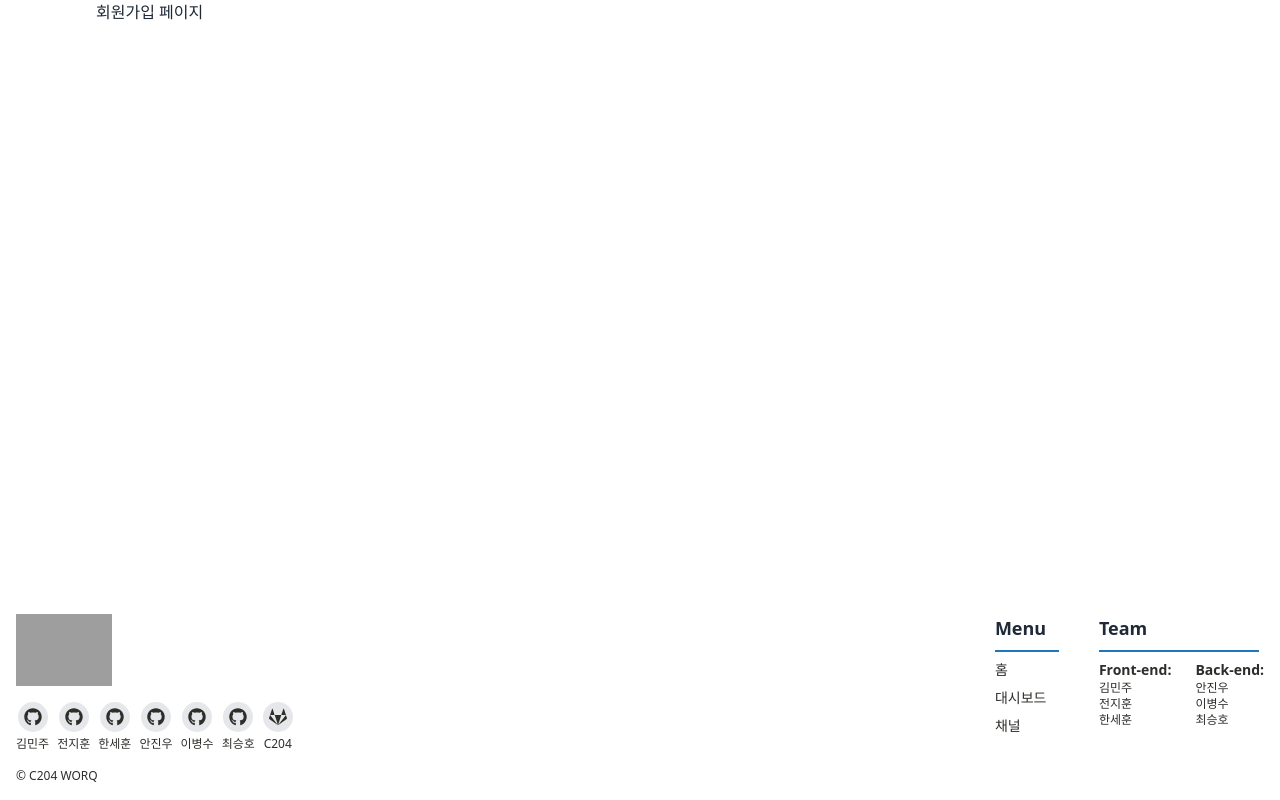
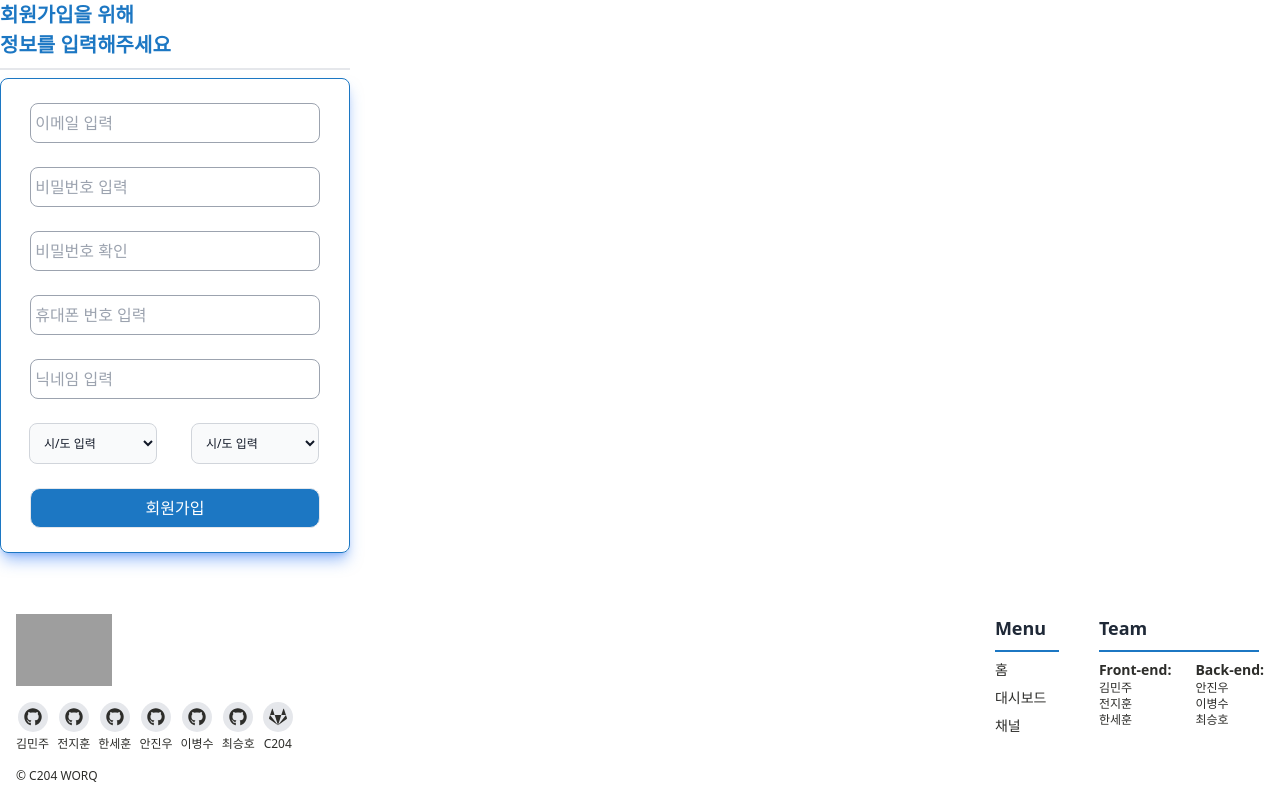
Before and after one commit to wjswlgnsdlqslek/SSAFY_C204, a React (Create React App) app in the folder frontend/: page /signup in a window 1280 px wide. Built offline with nearby package versions, Linux system fonts and the light colour scheme; no server answers; grey boxes are pictures that could not be loaded.

Commit message:
feat: 회원가입 form 구현 완료

```diff
--- /dev/null
+++ b/frontend/src/components/Signup/Signup.jsx
@@ -0,0 +1,15 @@
+import { useState } from "react";
+
+const [id, setId] = useState('');
+const [password, setPassword] = useState('');
+const [confirm, setConfirm] = useState('');
+const [phone, setPhone] = useState('');
+const [nickname, setNickname] = useState('');
+
+
+const [idError, setIdError] = useState('');
+const [passwordError, setPasswordError] = useState('');
+const [ConfirmError, setConfirmError] = useState('');
+
+const [isIdCheck, setIsIdcheck] = useState(false);
+const [isIdAvailable, setIsIdAvailable] = useState(false);
--- a/frontend/src/pages/SignupPage.jsx
+++ b/frontend/src/pages/SignupPage.jsx
@@ -1,5 +1,42 @@
+import { Fragment } from "react";
+
 function SignupPage() {
-  return <div className="px-24">회원가입 페이지</div>;
+  return (
+    <>
+            <div className="">
+                <div className="text-[#1c77c3] text-[20px] font-bold font-['Noto Sans']">
+                    회원가입을 위해<br/>정보를 입력해주세요
+                </div>
+                <div className="w-[350px] [h-0px] mt-2 mb-2 border border-gray-200 "></div>
+                <div className="text-center">
+                    <form className="w-[350px] border border-[#1c77c3] rounded-lg shadow-lg shadow-blue-500/50">
+                        <input id="email" className="w-5/6 h-10 border border-gray-400 hover:border-[#1c77c3] mt-6 mb-3 rounded-lg" placeholder=" 이메일 입력"></input>
+                        <input id="password" className="w-5/6 h-10 border border-gray-400 hover:border-[#1c77c3] mt-3 mb-3 rounded-lg" placeholder=" 비밀번호 입력"/>
+                        <input id="passwordConfirm" className="w-5/6 h-10 border border-gray-400 hover:border-[#1c77c3] mt-3 mb-3 rounded-lg" placeholder=" 비밀번호 확인"/>
+                        <input id="phone" className="w-5/6 h-10 border border-gray-400 hover:border-[#1c77c3] mt-3 mb-3 rounded-lg" placeholder=" 휴대폰 번호 입력"/>
+                        <input id="nickname" className="w-5/6 h-10 border border-gray-400 hover:border-[#1c77c3] mt-3 mb-3 rounded-lg" placeholder=" 닉네임 입력" />
+                        <div className="flex">
+                            <select id="sido" class="ms-7 me-0.5 mt-3 mb-3 bg-gray-50 border border-gray-300 text-gray-900 text-xs rounded-lg focus:ring-blue-500 focus:border-blue-500 block w-32 p-2.5 dark:bg-gray-700 dark:border-gray-600 dark:placeholder-gray-400 dark:text-white dark:focus:ring-blue-500 dark:focus:border-blue-500">
+                                <option selected>시/도 입력</option>
+                                <option value="US">United States</option>
+                                <option value="CA">Canada</option>
+                                <option value="FR">France</option>
+                                <option value="DE">Germany</option>
+                            </select>
+                            <select id="sido" class="ms-8 mt-3 mb-3 bg-gray-50 border border-gray-300 text-gray-900 text-xs rounded-lg focus:ring-blue-500 focus:border-blue-500 block w-32 p-2.5 dark:bg-gray-700 dark:border-gray-600 dark:placeholder-gray-400 dark:text-white dark:focus:ring-blue-500 dark:focus:border-blue-500">
+                                <option selected>시/도 입력</option>
+                                <option value="US">United States</option>
+                                <option value="CA">Canada</option>
+                                <option value="FR">France</option>
+                                <option value="DE">Germany</option>
+                            </select>
+                        </div>
+                        <button className="w-5/6 h-10 bg-[#1c77c3] text-white border rounded-[10px] mt-3 mb-6">회원가입</button>
+                    </form>
+                </div>
+            </div>
+        </>
+  );
 }
 
 export default SignupPage;
```
Also changed, not shown: 1 other file (tests, documents, lock files or other folders).
